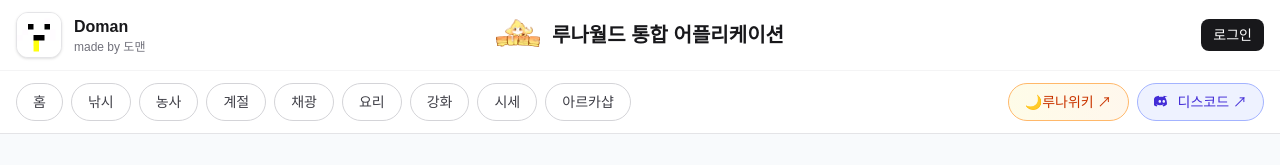
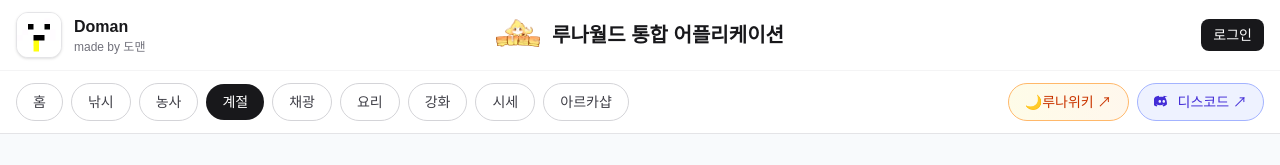
Before and after one commit to DomanDev/Minecraft-Luna, a Next.js app in the folder mc-luna/: page /season in a window 1280 px wide. Shown: the top 165 px of the page. Built offline with nearby package versions, Linux system fonts and the light colour scheme; no server answers.

Commit message:
네비게이션 바에 계절 계산기 추가

```diff
--- a/mc-luna/src/components/common/GlobalNav.tsx
+++ b/mc-luna/src/components/common/GlobalNav.tsx
@@ -14,7 +14,7 @@ const navItems = [
   { href: "/", label: "홈" },
   { href: "/fishing-calculator", label: "낚시" },
   { href: "/farming-calculator", label: "농사" },
-  { href: "/seasons", label: "계절" },
+  { href: "/season", label: "계절" },
   { href: "/mining-calculator", label: "채광" },
   { href: "/cooking-calculator", label: "요리" },
   { href: "/enhancement-calculator", label: "강화" },
```
